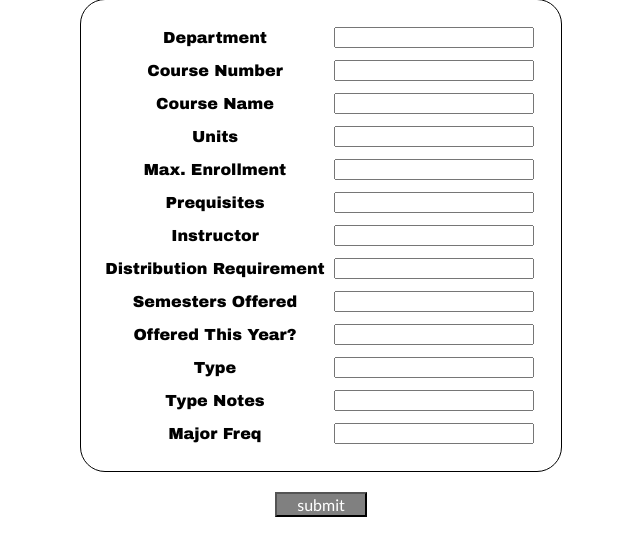
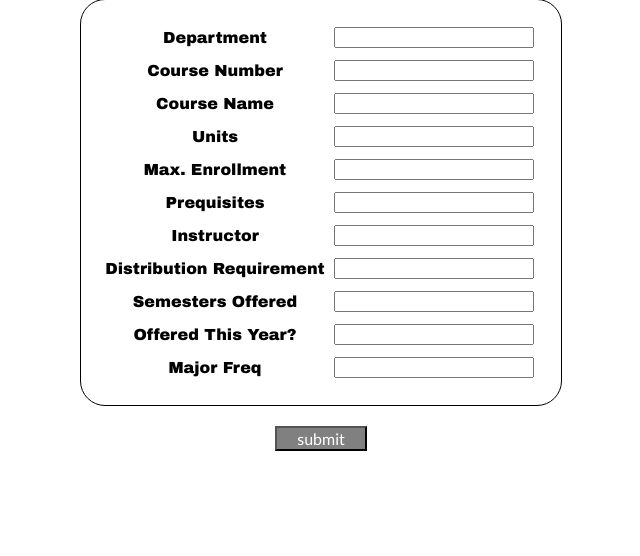
Before and after one commit to yedenliu/major-match, a Flask app: page /insert/ in a window 1280 px wide. Shown: the part 196-752 px from the top of the page, without its empty margins (327-967 px from the left). Run offline with Flask 2, Linux system fonts and the light colour scheme; the visitor is signed in with stand-in values (Sample User, id 1).

Commit message:
updating all courses, debugging

```diff
--- a/alpha/editing/app.py
+++ b/alpha/editing/app.py
@@ -172,9 +172,7 @@ def update(cid):
         dr = info[8]
         sem_offered = info[9]
         year_offered = info[10]
-        type = info[11]
-        type_notes = info[12]
-        major_freq = info[13]
+        major_freq = info[11]
         majors = find_pairs(conn, cid)
         return render_template('update.html',
                                 page_title='Update Course',
@@ -188,8 +186,6 @@ def update(cid):
                                 dr = dr,
                                 sem_offered = sem_offered,
                                 year_offered = year_offered,
-                                type = type,
-                                type_notes = type_notes,
                                 major_freq = major_freq,
                                 cid = cid,
                                 majors = majors)
@@ -213,14 +209,11 @@ def update(cid):
             dr = request.form.get('dr')
             sem_offered = request.form.get('sem_offered')
             year_offered = request.form.get('year_offered')
-            type = request.form.get('type')
-            type_notes = request.form.get('type_notes')
             major_freq = request.form.get('major_freq')
             majors = find_pairs(conn, cid)
 
             update_course(conn, new_cid, dept, cnum, name, units, max_enroll,
-            prereq, instruct, dr, sem_offered, year_offered, type,
-            type_notes, major_freq)
+            prereq, instruct, dr, sem_offered, year_offered, major_freq)
 
             flash('Successfully updated!')
             return render_template('update.html',
@@ -235,8 +228,6 @@ def update(cid):
                                 dr = dr,
                                 sem_offered = sem_offered,
                                 year_offered = year_offered,
-                                type = type,
-                                type_notes = type_notes,
                                 major_freq = major_freq,
                                 cid = cid,
                                 majors = majors)
@@ -261,9 +252,7 @@ def update(cid):
             dr = info[8]
             sem_offered = info[9]
             year_offered = info[10]
-            type = info[11]
-            type_notes = info[12]
-            major_freq = info[13]
+            major_freq = info[11]
             majors = find_pairs(conn, cid)
             return render_template('update.html',
                                 page_title='Update Course',
@@ -277,8 +266,6 @@ def update(cid):
                                 dr = dr,
                                 sem_offered = sem_offered,
                                 year_offered = year_offered,
-                                type = type,
-                                type_notes = type_notes,
                                 major_freq = major_freq,
                                 cid = cid,
                                 majors = majors)
--- a/alpha/editing/templates/index.html
+++ b/alpha/editing/templates/index.html
@@ -28,5 +28,5 @@
 {% block main_content %}
 <h2>Click through the navigation bar or the list below to interact with our courses database</h2>
 
-<img href="{{url_for('static', filename = 'cap.png')}}" alt="graduation cap logo" >
+<img src="{{url_for('static', filename = 'cap.png')}}" alt="graduation cap logo" >
 {% endblock %}
--- a/alpha/editing/templates/insert.html
+++ b/alpha/editing/templates/insert.html
@@ -50,14 +50,6 @@
         <td><input type="text" name='year_offered' value="{{ year_offered }}"></td>
       </tr>
       <tr>
-        <td><label for="type">Type</label></td>
-        <td><input type="text" name='type' value="{{ type }}"></td>
-      </tr>
-      <tr>
-        <td><label for="type_notes">Type Notes</label></td>
-        <td><input type="text" name='type_notes' value="{{ type_notes }}"></td>
-      </tr>
-      <tr>
         <td><label for="major_freq">Major Freq</label></td>
         <td><input type="text" name='major_freq' value="{{ major_freq }}"></td>
       </tr>
```
Also changed, not shown: alpha/editing/prepared_queries.py (+2 -7 lines), alpha/editing/templates/update.html (+0 -8 lines), 1 other file.
